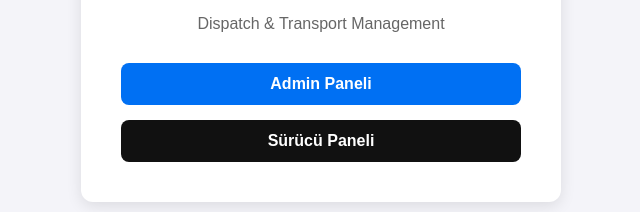
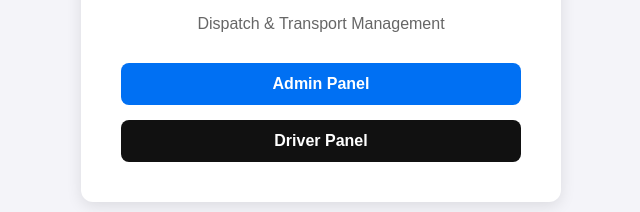
Before and after one commit to secgelbora-coder/limo-dispatch-system, a Next.js app in the folder frontend/: page / in a window 1280 px wide. Shown: the part 377-589 px from the top of the page, without its empty margins (319-959 px from the left). Built offline with nearby package versions, Linux system fonts and the light colour scheme.

Commit message:
Update index.js

```diff
--- a/frontend/pages/index.js
+++ b/frontend/pages/index.js
@@ -1,7 +1,9 @@
+'use client';
+
 import React, { useState } from 'react';
-import { useRouter } from 'next/router';
+import { useRouter } from 'next/navigation'; // Use 'next/router' if using Pages Router
 
-export default function Home() {
+export default function HomePage() {
   const router = useRouter();
   const [showPasswordInput, setShowPasswordInput] = useState(false);
   const [password, setPassword] = useState('');
@@ -56,13 +58,13 @@ export default function Home() {
                 cursor: 'pointer'
               }}
             >
-              Admin Paneli
+              Admin Panel
             </button>
           ) : (
             <form onSubmit={handleAdminAccess} style={{ display: 'flex', flexDirection: 'column', gap: '10px' }}>
               <input
                 type="password"
-                placeholder="Şifre giriniz"
+                placeholder="Enter password"
                 value={password}
                 onChange={(e) => setPassword(e.target.value)}
                 style={{
@@ -74,7 +76,7 @@ export default function Home() {
                   textAlign: 'center'
                 }}
               />
-              {error && <small style={{ color: '#ef4444' }}>Hatalı şifre! Tekrar deneyin.</small>}
+              {error && <small style={{ color: '#ef4444' }}>Invalid password! Please try again.</small>}
               <button
                 type="submit"
                 style={{
@@ -88,7 +90,7 @@ export default function Home() {
                   cursor: 'pointer'
                 }}
               >
-                Giriş Yap
+                Log In
               </button>
             </form>
           )}
@@ -107,7 +109,7 @@ export default function Home() {
               cursor: 'pointer'
             }}
           >
-            Sürücü Paneli
+            Driver Panel
           </button>
         </div>
       </div>
```
